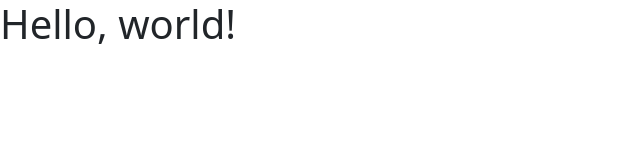
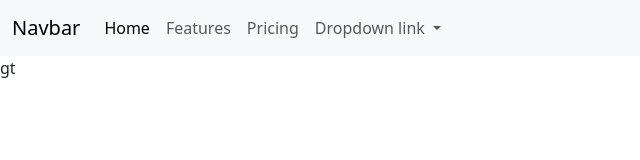
Before and after one commit to NoeeDure/clase-10, a plain HTML site: page index.html in a window 1280 px wide. Shown: the whole page, without its empty margins (0-640 px from the left). Drawn offline with nearby package versions, Linux system fonts and the light colour scheme.

Commit message:
Agregue barra de navegacion

```diff
--- a/index.html
+++ b/index.html
@@ -7,7 +7,37 @@
     <link href="https://cdn.jsdelivr.net/npm/bootstrap@5.3.0/dist/css/bootstrap.min.css" rel="stylesheet" integrity="sha384-9ndCyUaIbzAi2FUVXJi0CjmCapSmO7SnpJef0486qhLnuZ2cdeRhO02iuK6FUUVM" crossorigin="anonymous">
   </head>
   <body>
-    <h1>Hello, world!</h1>
+    <nav class="navbar navbar-expand-lg bg-body-tertiary">
+        <div class="container-fluid">
+          <a class="navbar-brand" href="#">Navbar</a>
+          <button class="navbar-toggler" type="button" data-bs-toggle="collapse" data-bs-target="#navbarNavDropdown" aria-controls="navbarNavDropdown" aria-expanded="false" aria-label="Toggle navigation">
+            <span class="navbar-toggler-icon"></span>
+          </button>
+          <div class="collapse navbar-collapse" id="navbarNavDropdown">
+            <ul class="navbar-nav">
+              <li class="nav-item">
+                <a class="nav-link active" aria-current="page" href="#">Home</a>
+              </li>
+              <li class="nav-item">
+                <a class="nav-link" href="#">Features</a>
+              </li>
+              <li class="nav-item">
+                <a class="nav-link" href="#">Pricing</a>
+              </li>
+              <li class="nav-item dropdown">
+                <a class="nav-link dropdown-toggle" href="#" role="button" data-bs-toggle="dropdown" aria-expanded="false">
+                  Dropdown link
+                </a>
+                <ul class="dropdown-menu">
+                  <li><a class="dropdown-item" href="#">Action</a></li>
+                  <li><a class="dropdown-item" href="#">Another action</a></li>
+                  <li><a class="dropdown-item" href="#">Something else here</a></li>
+                </ul>
+              </li>
+            </ul>
+          </div>
+        </div>
+      </nav>gt
     <script src="https://cdn.jsdelivr.net/npm/bootstrap@5.3.0/dist/js/bootstrap.bundle.min.js" integrity="sha384-geWF76RCwLtnZ8qwWowPQNguL3RmwHVBC9FhGdlKrxdiJJigb/j/68SIy3Te4Bkz" crossorigin="anonymous"></script>
   </body>
 </html>
```
